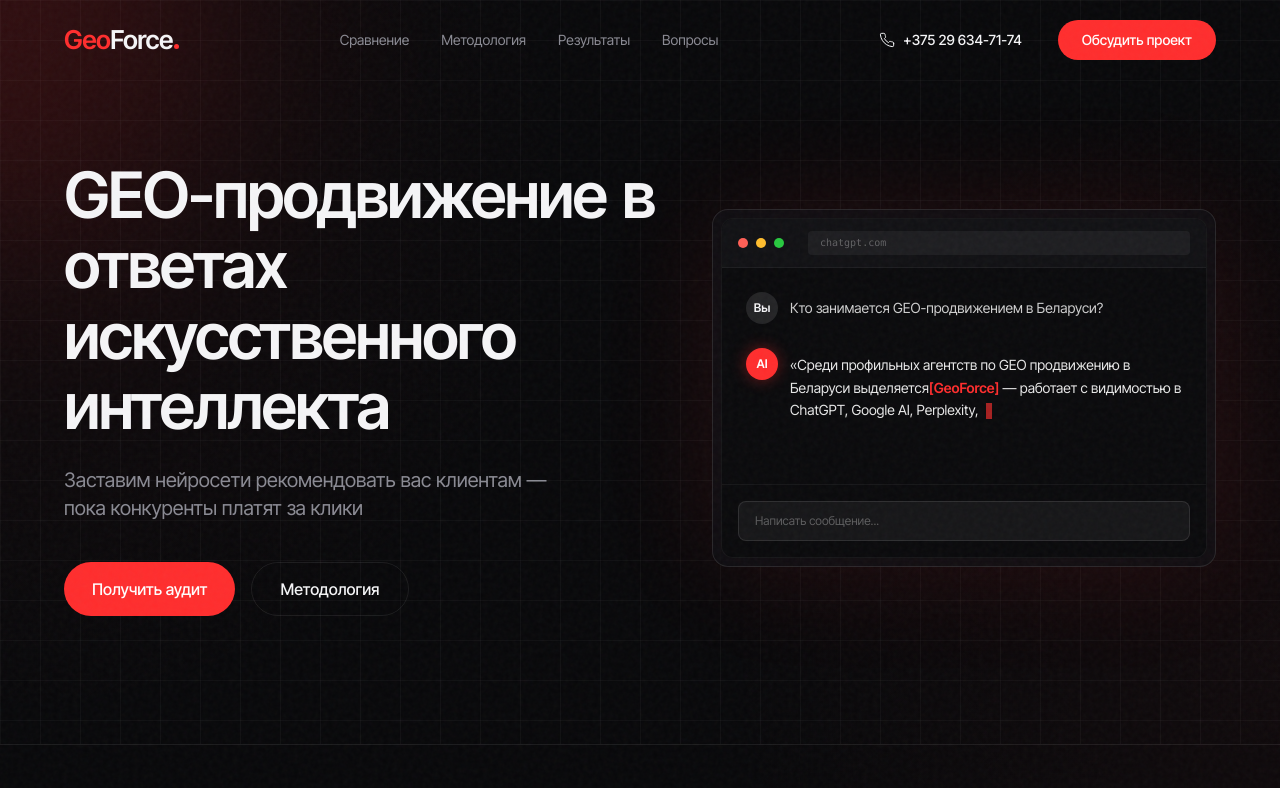
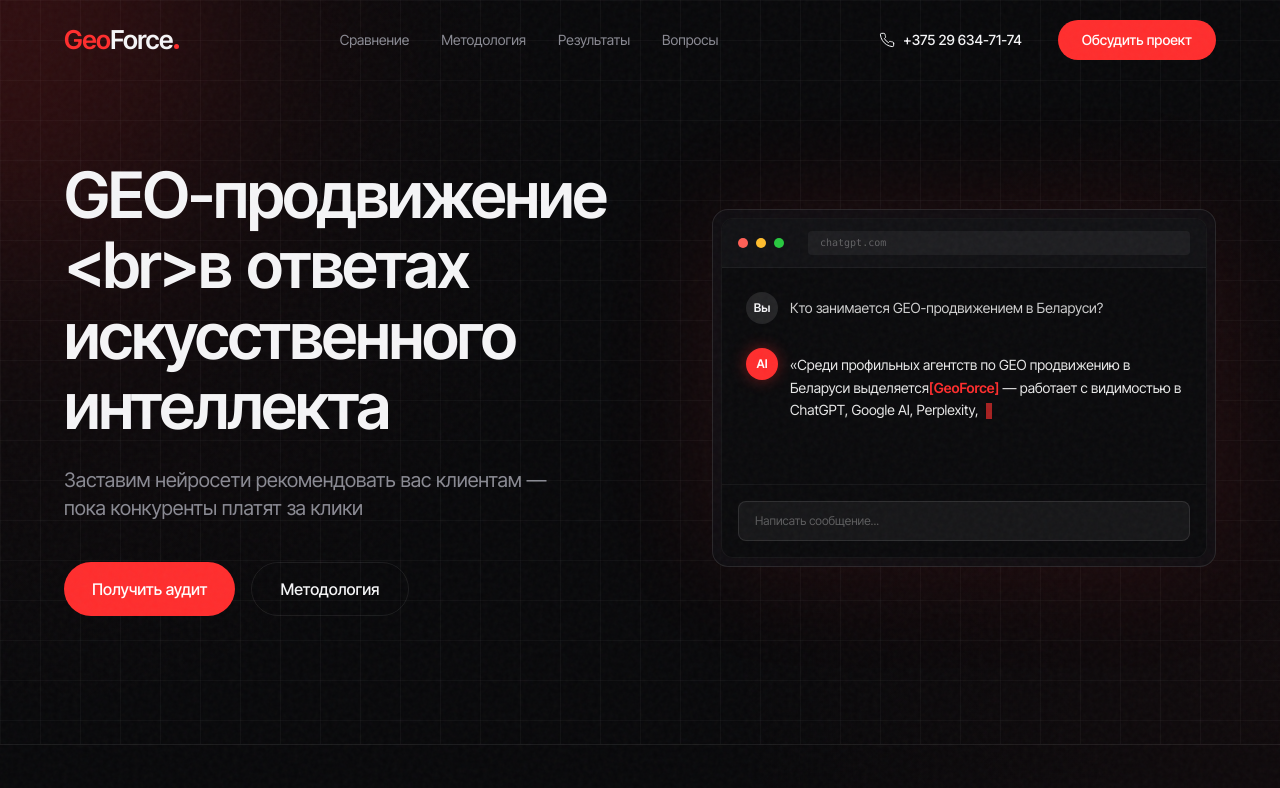
Before and after one commit to Sharhost/geoforce, a Next.js app: page / in a window 1280 px wide. Shown: the top 788 px of the page. Built offline with nearby package versions, Linux system fonts and the light colour scheme.

Commit message:
Update Hero.tsx

```diff
--- a/components/sections/Hero.tsx
+++ b/components/sections/Hero.tsx
@@ -3,7 +3,7 @@ import { motion, useMotionValue, useSpring, useInView } from "framer-motion";
 import { useContactModal } from "../ContactModalProvider";
 import { MouseEvent, useEffect, useRef, useState } from "react";
 
-const words = "GEO-продвижение в ответах искусственного интеллекта".split(" ");
+const words = "GEO-продвижение <br>в ответах искусственного интеллекта".split(" ");
 
 const aiTextPart1 = "«Среди профильных агентств по GEO продвижению в Беларуси выделяется";
 const aiTextPart2 = "[GeoForce]";
```
